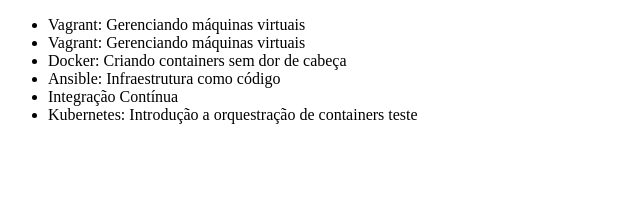
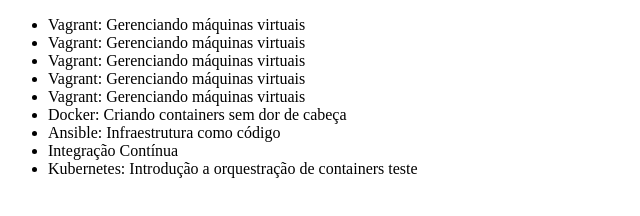
Before and after one commit to ThiagoBAlves13/aulagithub, a plain HTML site: page index.html in a window 1280 px wide. Shown: the whole page, without its empty margins (0-640 px from the left). Drawn offline with Linux system fonts and the light colour scheme.

Commit message:
Nova Atualização

```diff
--- a/index.html
+++ b/index.html
@@ -8,6 +8,10 @@
     <ul>
         <li>Vagrant: Gerenciando máquinas virtuais</li>
         <li>Vagrant: Gerenciando máquinas virtuais</li>
+        <li>Vagrant: Gerenciando máquinas virtuais</li>
+        <li>Vagrant: Gerenciando máquinas virtuais</li>
+
+        <li>Vagrant: Gerenciando máquinas virtuais</li>
         <li>Docker: Criando containers sem dor de cabeça</li>
         <li>Ansible: Infraestrutura como código</li>
         <li>Integração Contínua</li>
```
